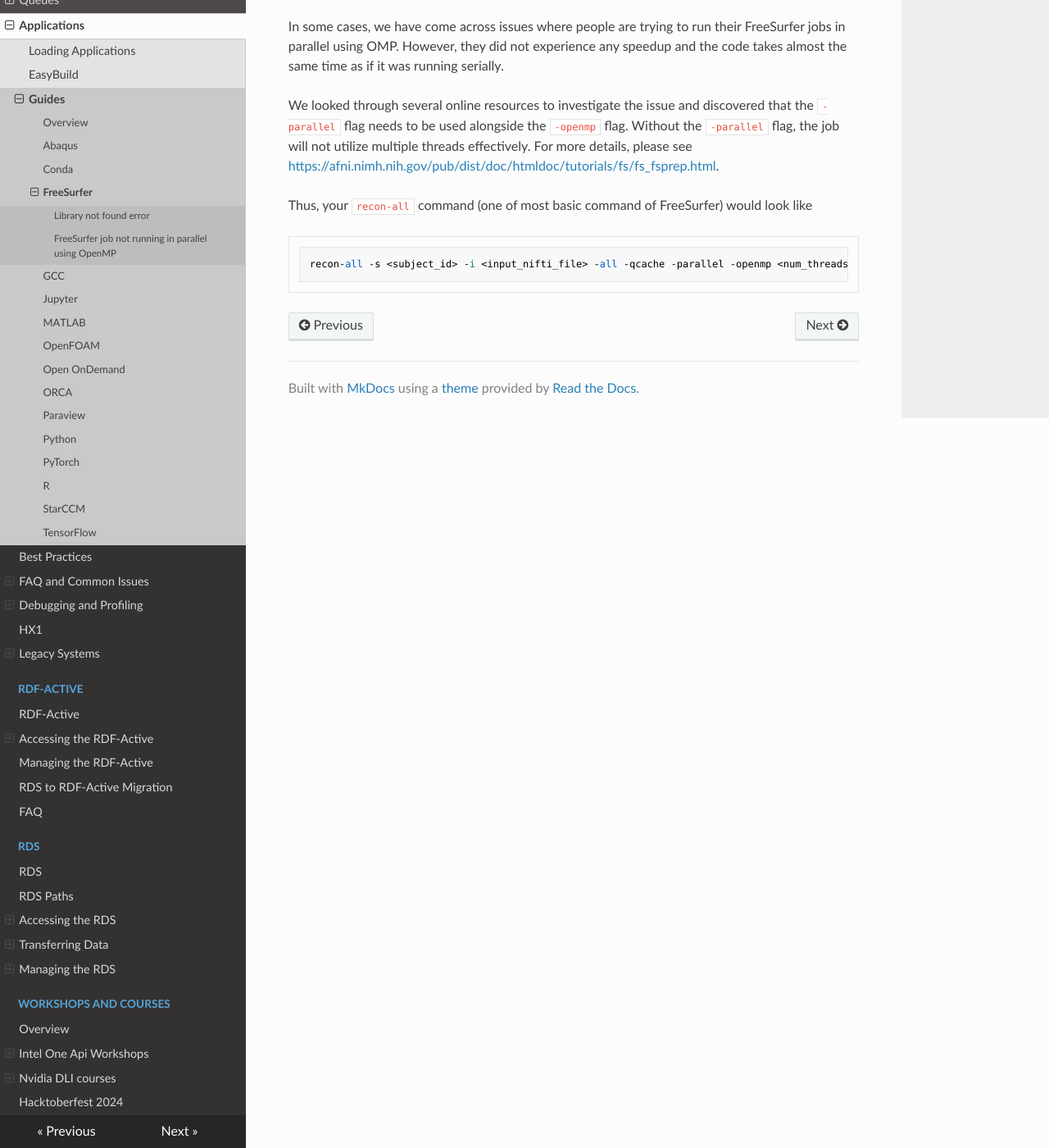
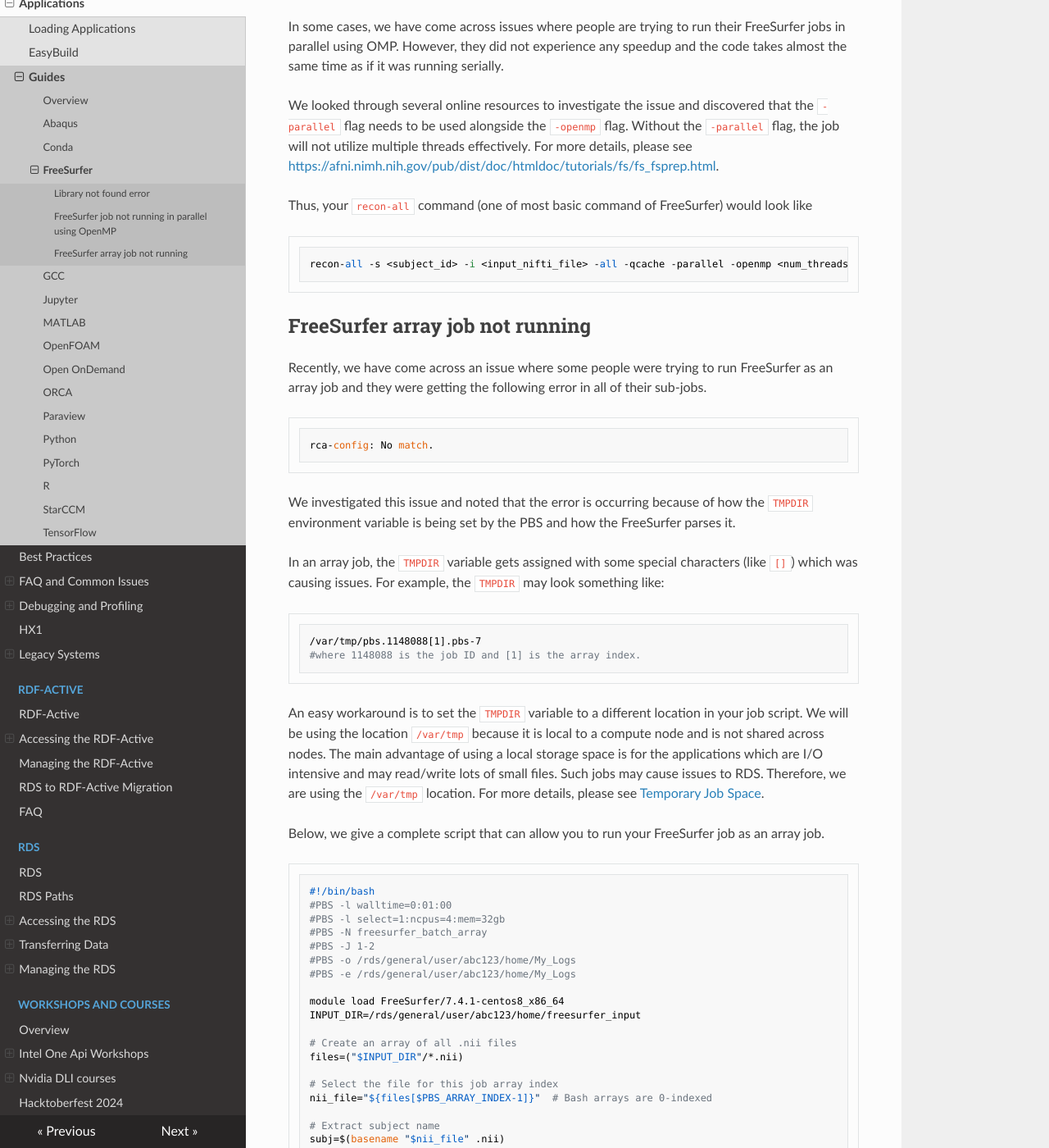
Before and after one commit to ImperialCollegeLondon/icl-rcs-user-guide, an MkDocs documentation site: the page built from docs/hpc/applications/guides/freesurfer.md, in a window 1280 px wide and 1400 px high, scrolled down 1180 px. Shown: the whole window at 82% size. Built offline with MkDocs 1.6.1, drawn with Linux system fonts in a browser that asks for light colours; nearby versions of some CDN libraries; some of the changed text lies outside the part shown.

Commit message:
How to run a FreeSurfer Array job on our cluster (#65)
* Added details on how to run FreeSurfer Array job

* Added an example script to use TMPDIR for Freesurfer array jobs

````diff
--- a/docs/hpc/applications/guides/freesurfer.md
+++ b/docs/hpc/applications/guides/freesurfer.md
@@ -49,3 +49,89 @@ Thus, your `recon-all` command (one of most basic command of FreeSurfer) would l
 ```bash
 recon-all -s <subject_id> -i <input_nifti_file> -all -qcache -parallel -openmp <num_threads>
 ```
+
+## FreeSurfer array job not running
+
+Recently, we have come across an issue where some people were trying to run FreeSurfer as an array job and they were getting the following error in all of their sub-jobs.
+
+```bash
+rca-config: No match.
+```
+
+We investigated this issue and noted that the error is occurring because of how the `TMPDIR` environment variable is being set by the PBS and how the FreeSurfer parses it.
+
+In an array job, the `TMPDIR` variable gets assigned with some special characters (like `[]`) which was causing issues. For example, the `TMPDIR` may look something like:
+
+```bash
+/var/tmp/pbs.1148088[1].pbs-7
+#where 1148088 is the job ID and [1] is the array index.
+```
+
+An easy workaround is to set the `TMPDIR` variable to a different location in your job script. We will be using the location `/var/tmp` because it is local to a compute node and is not shared across nodes. The main advantage of using a local storage space is for the applications which are I/O intensive and may read/write lots of small files. Such jobs may cause issues to RDS. Therefore, we are using the `/var/tmp` location. For more details, please see [Temporary Job Space](../../../hpc/getting-started/data-management-on-hpc.md#temporary-job-space).
+
+Below, we give a complete script that can allow you to run your FreeSurfer job as an array job.
+
+```bash
+#!/bin/bash
+#PBS -l walltime=0:01:00
+#PBS -l select=1:ncpus=4:mem=32gb
+#PBS -N freesurfer_batch_array
+#PBS -J 1-2
+#PBS -o /rds/general/user/abc123/home/My_Logs
+#PBS -e /rds/general/user/abc123/home/My_Logs
+
+module load FreeSurfer/7.4.1-centos8_x86_64
+INPUT_DIR=/rds/general/user/abc123/home/freesurfer_input
+
+# Create an array of all .nii files
+files=("$INPUT_DIR"/*.nii)
+
+# Select the file for this job array index
+nii_file="${files[$PBS_ARRAY_INDEX-1]}"  # Bash arrays are 0-indexed
+
+# Extract subject name
+subj=$(basename "$nii_file" .nii)
+
+echo "PBS assigned tmpdir is = " $TMPDIR
+
+#Replace square brackets with underscores to avoid parsing issues.
+FREESURFER_TMP="${TMPDIR//[\[\]]/_}"
+echo "$FREESURFER_TMP"
+
+#Make Freesufer_tmp as new tmpdir
+export TMPDIR=$FREESURFER_TMP
+
+#Create the directory
+mkdir -p "$FREESURFER_TMP"
+
+#Export directory for output. This is where output for one subject will be stored based on the job index.
+export SUBJECTS_DIR=$FREESURFER_TMP
+
+#Copy input file/s to that directory.
+cp $nii_file $FREESURFER_TMP
+
+#Change to that directory
+cd $FREESURFER_TMP
+
+echo "Starting recon-all for subject: $subj"
+#Run the freesurfer command
+recon-all -s "$subj" -i "$nii_file" -all -qcache -parallel -openmp 8
+echo "Finished subject: $subj"
+
+#Copy the data back to the home directory
+cp -r $FREESURFER_TMP /rds/general/user/abc123/home/Results
+
+#Delete the temporary directoy created.
+rm -rf $FREESURFER_TMP
+echo "Job ended"
+```
+
+The line `FREESURFER_TMP="${TMPDIR//[\[\]]/_}"` replaces any square brackets in the `TMPDIR` path with underscores, ensuring that FreeSurfer can parse the path correctly. We later assign the modified path to the `TMPDIR` variable.
+
+After this line, the new `TMPDIR` would look like
+
+```bash
+/var/tmp/pbs.1148088_1_.pbs-7
+```
+
+Please also note that since the `TMPDIR` is not the one created by the PBS, we need to create and delete the directory manually in the script. With this workaround, you should be able to run your FreeSurfer jobs as an array job without any issues.
````
